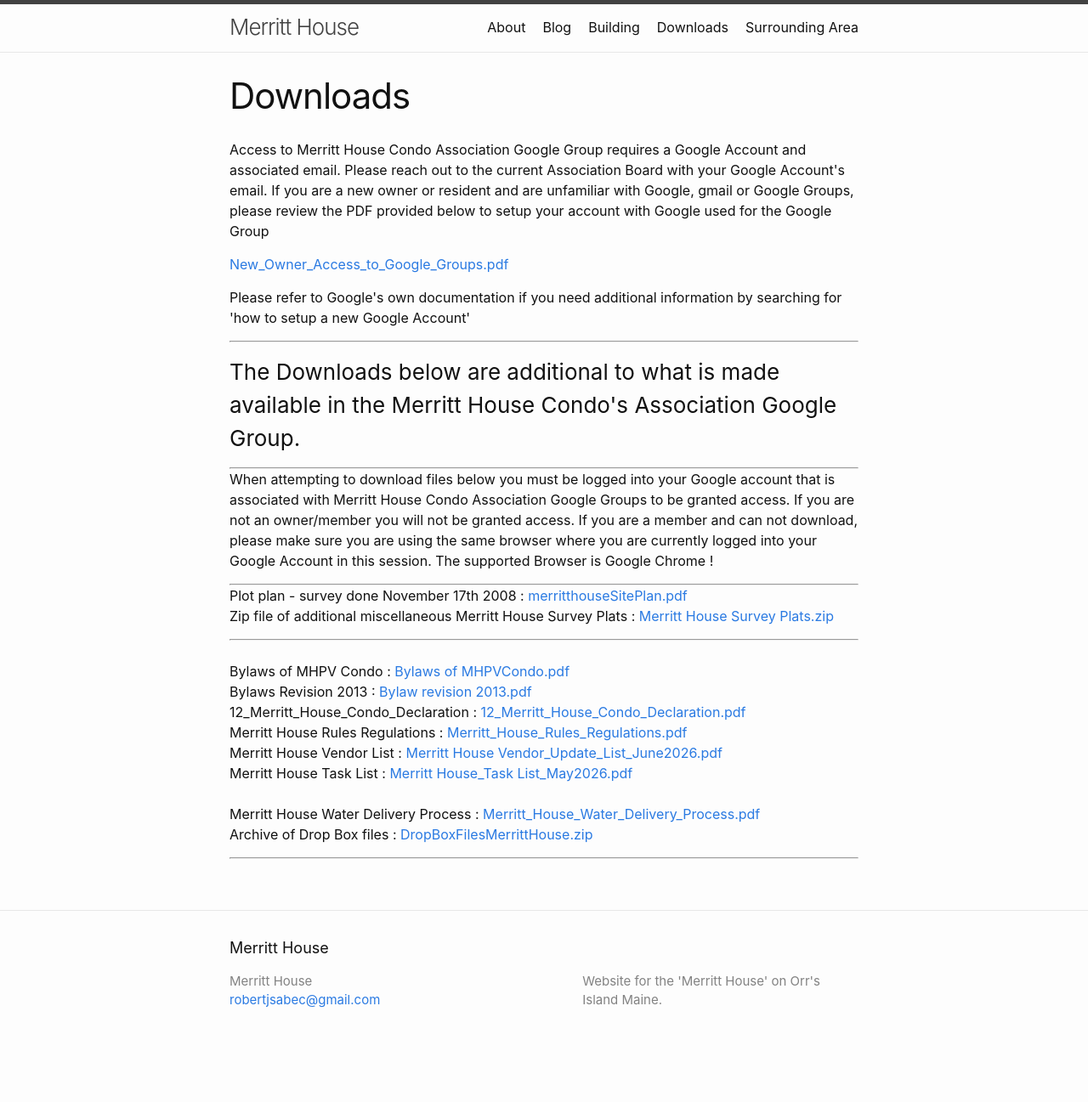
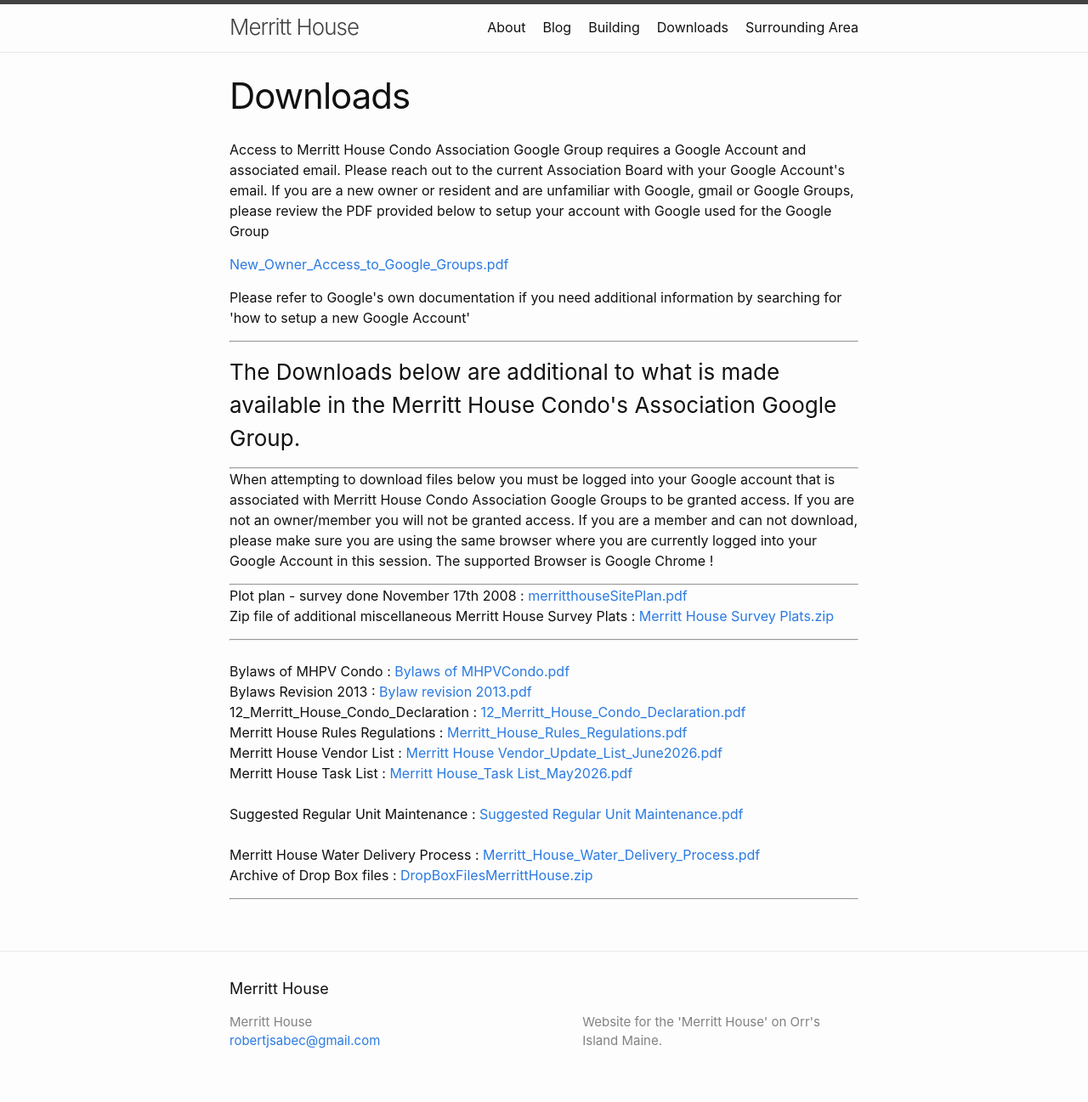
Before and after one commit to rsabec/merritthouse, a Jekyll site: the page built from downloads.markdown, in a window 1280 px wide. Shown: the whole page at 85% size. Built offline with Jekyll 4.4.1, drawn with Linux system fonts in a browser that asks for light colours; before the commit the page ends 1249 px from its top, so only the background shows below that.

Commit message:
regular maintenance
PDF

```diff
--- a/building.markdown
+++ b/building.markdown
@@ -14,7 +14,7 @@
 <h1>Trash Collection</h1>
 <p>Weekly garbage pickup on Mondays including holidays.
 	<br>
-Service: Weekly pickup of trash, recycles, flattened cardboard. Trash should be double bagged and tied securely. Recycles should be in a single bag for easier containment. Returnables cannot be crushed. Disposal of trash is in marked bins and cans alongside the shed. </p>
+Service: Weekly pickup of trash, recycles, flattened cardboard. Trash should be double bagged and tied securely. Recycles should be in a single bag for easier containment. Returnables cannot be crushed. Disposal of trash is in marked bins and cans alongside the shed.<b> Recycles <u>cannot </u>include grocery or retail plastic bags or any shipping materials such as bubble wrap, plastic wrapping, Styrofoam inserts or peanuts, etc. These items are considered trash and should be disposed of accordingly.</b> Recycles can be placed in paper bags or loosely in the designated Rubbermaid cans.</p>
 <iframe src="https://drive.google.com/file/d/1pTm3o_28-fcXpnvxOdMJ1dVxrTvDyEEb/preview" width="640" height="480" allow="autoplay"></iframe>
 <h1>Parking</h1>
 <p> Merritt House parking lot is for residents and their guests. Parking spaces are designated as white dashes on the lot. The first three spaces at the Front Foyer are reserved for those residents who require closer and easy access to the entrance. Parking in front of the shed is not permitted during weekdays in order to allow trash pickup and maintenance truck parking. During the winter, residents will be asked via email or text to move their vehicle(s) from one side of the parking lot to the other to allow for snow plowing when needed - see Snow Plowing paragraph. Seasonal winter parking is the Southwest corner of the lot. Vehicles will not be moved for snow plowing so plan accordingly. Please coordinate with a year round board member resident to leave behind vehicle keys in the event the vehicle does need to be moved.  Boat trailers are permitted at the North end of the parking lot twice a year for launching and retrieving boats. Parking for RVs, cargo trailers, or other such vehicles is strongly discouraged. Please contact the Board President if an exception is requested.  </p>
--- a/downloads.markdown
+++ b/downloads.markdown
@@ -40,6 +40,9 @@
 Merritt House Task List :
 <a href="https://drive.google.com/file/d/1Z6Rugwcozk0wHqr-Di8DMu83wGY9CWNE/view?usp=sharing" download>Merritt House_Task List_May2026.pdf</a>
 <br>
+Suggested Regular Unit Maintenance :
+<a href="https://drive.google.com/file/d/1YugUFC5XkmE3-uXgCUvrJWMfe_oNQ80y/view?usp=sharing" download>Suggested Regular Unit Maintenance.pdf</a>
+<br>
 Merritt House Water Delivery Process :
 <a href="https://drive.google.com/file/d/1JgNeTBuubhSDhWRR0SIw4hLfmBuHbruR/view?usp=sharing" download>Merritt_House_Water_Delivery_Process.pdf</a>
 <br>
```
